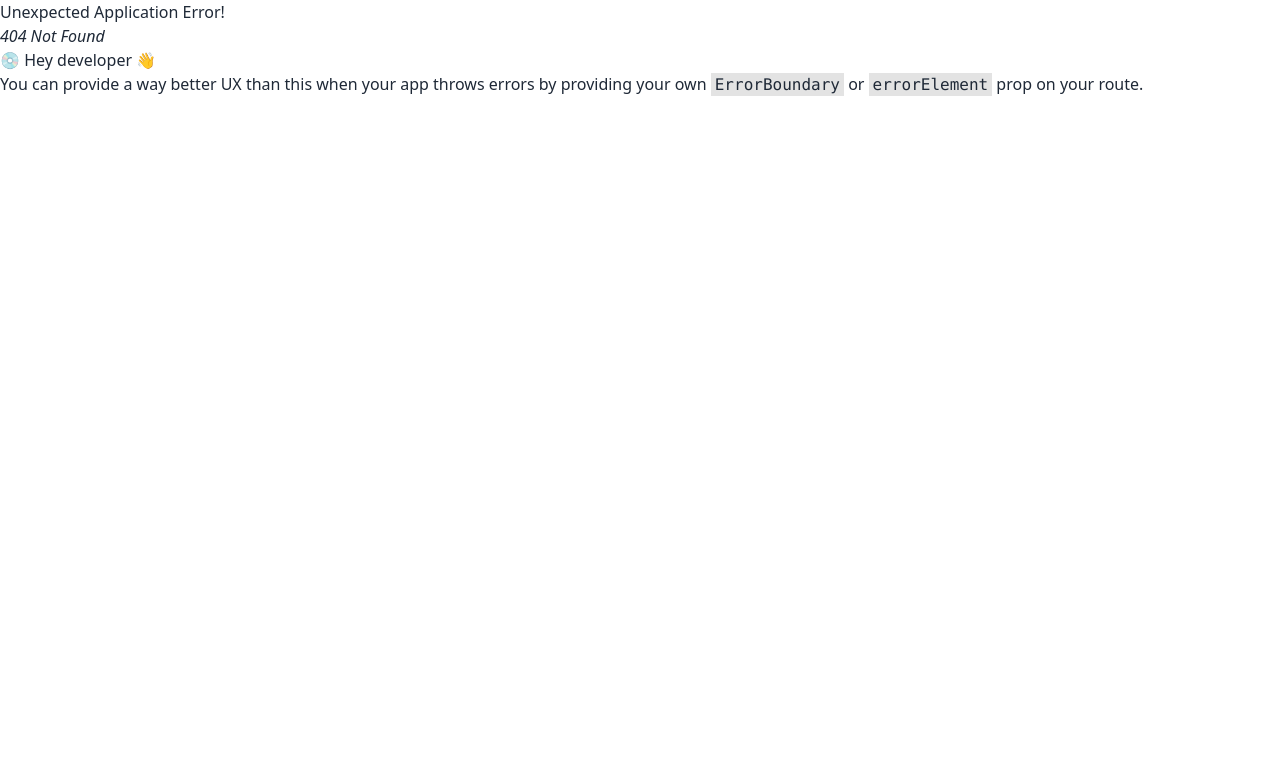
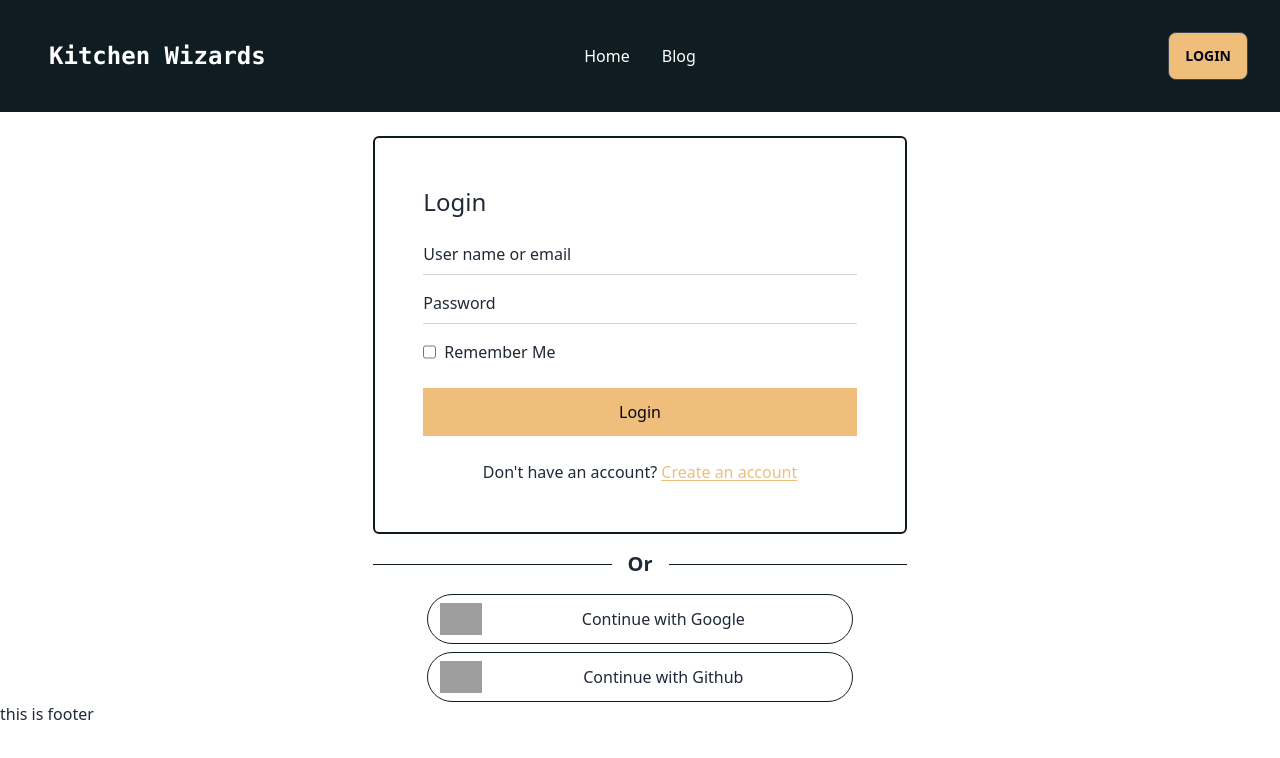
Before and after one commit to Tanjir-Hasan/kicten-wizards-server, a React (Vite) app: page /login in a window 1280 px wide. Before the commit this address had no page. Shown: the top 758 px of the page. Built offline with nearby package versions, Linux system fonts and the light colour scheme; grey boxes are pictures that could not be loaded.

Commit message:
login and register page added

```diff
--- a/src/components/Shared/ChefsFavourite/ChefsFavourite.jsx
+++ b/src/components/Shared/ChefsFavourite/ChefsFavourite.jsx
@@ -5,24 +5,26 @@ const ChefsFavourite = () => {
         <>
             <h1 className='text-5xl font-semibold font-mono text-white text-center bg-[#0F1D22] my-10 p-8'>Chef's Favorite</h1>
             <div className='px-8'>
-                <div className='flex items-center gap-16 border-4 border-[#0F1D22] hover:bg-[#C9AB81] transition duration-300 ease-in-out rounded-lg mb-4 p-4'>
+                <div className='lg:flex items-center gap-16 border-4 border-[#0F1D22] hover:bg-[#C9AB81] transition duration-300 ease-in-out rounded-lg mb-4 p-4'>
                     <img src="https://i.ibb.co/6n98zq5/f1.webp" alt="" className='h-72' />
-                    <h3 className='text-[#193844] font-semibold'>Seafood Paella</h3>
-                    <p className='border-l-4 border-[#0F1D22] p-3'>This dish is a Spanish delicacy that is loaded with seafood favorites that include mussels, clams, and shrimp. Infused with a rich saffron scent, this dish is loaded with the flavors of Spanish cuisine that is sure to make your mouth water. To enhance its best flavors, cook it on a grill in a large skillet to distribute the flavors evenly.</p>
+                    <div className=''>
+                        <h3 className='text-[#193844] font-semibold text-center py-3'>Seafood Paella</h3>
+                    </div>
+                    <p className='lg:border-l-4 border-[#0F1D22] px-3'>This dish is a Spanish delicacy that is loaded with seafood favorites that include mussels, clams, and shrimp. Infused with a rich saffron scent, this dish is loaded with the flavors of Spanish cuisine that is sure to make your mouth water. To enhance its best flavors, cook it on a grill in a large skillet to distribute the flavors evenly.</p>
                 </div>
-                <div className='flex items-center gap-16 border-4 border-[#0F1D22] hover:bg-[#C9AB81] transition duration-300 ease-in-out rounded-lg mb-4 p-4'>
-                    <p className='text-right border-r-4 border-[#0F1D22] p-3'>Gozleme is a Turkish dish that everyone who has tried it adores. Locally, it is a dish that causes long lines at street vendor stalls due to its addictive nature and mouthwatering food combinations. It is a dish that features a golden flatbread stuffed with fillings that range from meats to vegetables, making for a creamy street food dish that tastes amazing.</p>
-                    <h3 className='text-[#193844] font-semibold'>Gozleme</h3>
+                <div className='lg:flex items-center gap-16 border-4 border-[#0F1D22] hover:bg-[#C9AB81] transition duration-300 ease-in-out rounded-lg mb-4 p-4'>
+                    <p className='lg:text-right lg:border-r-4 border-[#0F1D22] p-3'>Gozleme is a Turkish dish that everyone who has tried it adores. Locally, it is a dish that causes long lines at street vendor stalls due to its addictive nature and mouthwatering food combinations. It is a dish that features a golden flatbread stuffed with fillings that range from meats to vegetables, making for a creamy street food dish that tastes amazing.</p>
+                    <h3 className='text-[#193844] font-semibold text-center py-3'>Gozleme</h3>
                     <img src="https://i.ibb.co/fxVtLq0/20230313001433-gozleme.webp" alt="" className='h-72' />
                 </div>
-                <div className='flex items-center gap-16 border-4 border-[#0F1D22] hover:bg-[#C9AB81] transition duration-300 ease-in-out rounded-lg mb-4 p-4'>
+                <div className='lg:flex items-center gap-16 border-4 border-[#0F1D22] hover:bg-[#C9AB81] transition duration-300 ease-in-out rounded-lg mb-4 p-4'>
                     <img src="https://i.ibb.co/qjkQG6z/f4-jgp.webp" alt="" className='h-72' />
-                    <h3 className='text-[#193844] font-semibold'>Butter Chicken</h3>
-                    <p className='border-l-4 border-[#0F1D22] p-3'>When people think of Indian cuisine, the first dish that comes to mind is butter chicken. Known colloquially as murgh or chicken makhani, this is the ultimate Indian dish that will keep your taste buds wanting for more. The dish features grilled seasoned chicken simmered in a spicy and buttery tomato gravy. Often paired with Indian breads like roti or naan, this mouthwatering dish is a great choice for those craving a sweet and spicy delicacy.</p>
+                    <h3 className='text-[#193844] font-semibold text-center py-3'>Butter Chicken</h3>
+                    <p className='lg:border-l-4 border-[#0F1D22] p-3'>When people think of Indian cuisine, the first dish that comes to mind is butter chicken. Known colloquially as murgh or chicken makhani, this is the ultimate Indian dish that will keep your taste buds wanting for more. The dish features grilled seasoned chicken simmered in a spicy and buttery tomato gravy. Often paired with Indian breads like roti or naan, this mouthwatering dish is a great choice for those craving a sweet and spicy delicacy.</p>
                 </div>
-                <div className='flex items-center gap-16 border-4 border-[#0F1D22] hover:bg-[#C9AB81] transition duration-300 ease-in-out rounded-lg mb-4 p-4'>
-                    <p className='text-right border-r-4 border-[#0F1D22] p-3'>Pad Thai is a traditional dish served in Thailand that has quickly become a well-loved dish across the globe. It is a flavor filled fry dish that consists of rice noodles, meat (chicken or pork), dried shrimp, tofu, bean sprouts, and eggs. It is a dish that aces the sweet, sour, and salty combo, making it an addictive dish that is simply hard to pass on.</p>
-                    <h3 className='text-[#193844] font-semibold'>Pad Thai</h3>
+                <div className='lg:flex items-center gap-16 border-4 border-[#0F1D22] hover:bg-[#C9AB81] transition duration-300 ease-in-out rounded-lg mb-4 p-4'>
+                    <p className='lg:text-right lg:border-r-4 border-[#0F1D22] p-3'>Pad Thai is a traditional dish served in Thailand that has quickly become a well-loved dish across the globe. It is a flavor filled fry dish that consists of rice noodles, meat (chicken or pork), dried shrimp, tofu, bean sprouts, and eggs. It is a dish that aces the sweet, sour, and salty combo, making it an addictive dish that is simply hard to pass on.</p>
+                    <h3 className='text-[#193844] font-semibold text-center py-3'>Pad Thai</h3>
                     <img src="https://i.ibb.co/ZmtRMG7/f3.webp" alt="" className='h-72' />
                 </div>
             </div>
--- a/src/components/Shared/DynamicChef/DynamicChef.jsx
+++ b/src/components/Shared/DynamicChef/DynamicChef.jsx
@@ -15,7 +15,7 @@ const DynamicChef = ({ chef }) => {
                     <p>Likes {likes}</p>
                     <div className="card-actions justify-end">
                         <Link to={`/data/${chef_id}`}>
-                            <button className="btn btn-primary">View Recipes</button>
+                            <button className="btn bg-[#eebe7a] hover:bg-[#C9AB81] border-none">View Recipes</button>
                         </Link>
                     </div>
                 </div>
--- a/src/components/Shared/Header/Header.jsx
+++ b/src/components/Shared/Header/Header.jsx
@@ -23,7 +23,7 @@ const Header = () => {
             </div>
             <div className="navbar-end">
                 <a
-                    className="btn bg-[#eebe7a] hover:bg-[#C9AB81]"
+                    className="btn text-slate-950 bg-[#eebe7a] hover:bg-[#f2d3a8]"
                 >Login</a>
             </div>
         </div>
--- /dev/null
+++ b/src/components/Shared/Login/Login/Login.jsx
@@ -0,0 +1,44 @@
+import React from 'react';
+import { Link } from 'react-router-dom';
+
+const Login = () => {
+    return (
+        <div>
+            <div className='w-5/12 mx-auto border-2 border-[#0F1D22] rounded-md mt-6 p-12'>
+                <h3 className='text-2xl font-medium mb-6'>Login</h3>
+                <div className='flex flex-col'>
+                    <input type="email" name="" id="" placeholder='User name or email' className='placeholder-gray-800 border-b border-gray-300 outline-none mb-4 pb-2' />
+                    <input type="password" name="" id="" placeholder='Password' className='placeholder-gray-800 border-b border-gray-300 outline-none mb-4 pb-2' />
+                    <div className='inline-flex gap-2'>
+                        <input type="checkbox" name="" id="" />
+                        <p>Remember Me</p>
+                    </div>
+                    <button className='text-slate-950 bg-[#eebe7a] hover:bg-[#f2d3a8] my-6 py-3'>Login</button>
+                    <p className='text-center'>Don't have an account? <Link to="/register" className='text-[#eebe7a] hover:text-[#f2d3a8] underline underline-offset-2'>Create an account</Link></p>
+                </div>
+            </div>
+            <div className="flex items-center w-5/12 mx-auto py-4">
+                <div className="flex-grow h-px bg-[#0F1D22]"></div>
+                <span className="flex-shrink text-xl px-4 font-bold">Or</span>
+                <div className="flex-grow h-px bg-[#0F1D22]"></div>
+            </div>
+            <div className='flex flex-col gap-2 w-4/12 mx-auto'>
+                <button className='flex items-center border border-[#0F1D22] rounded-full p-2'>
+                    <img src="https://i.ibb.co/TTGM1hm/google.png
+https://i.ibb.co/T8KScYH/github.png" className='h-8 ml-1' alt="" />
+                    <span class="text-center flex-1">
+                        Continue with Google
+                    </span>
+                </button>
+                <button className='flex items-center border border-[#0F1D22] rounded-full p-2'>
+                    <img src="https://i.ibb.co/T8KScYH/github.png" className='h-8 ml-1' alt="" />
+                    <span class="text-center flex-1">
+                        Continue with Github
+                    </span>
+                </button>
+            </div>
+        </div>
+    );
+};
+
+export default Login;
--- /dev/null
+++ b/src/components/Shared/Login/Register/Register.jsx
@@ -0,0 +1,22 @@
+import React from 'react';
+import { Link } from 'react-router-dom';
+
+const Register = () => {
+    return (
+        <div>
+            <div className='w-5/12 mx-auto border-2 border-[#0F1D22] rounded-md mt-6 p-12'>
+                <h3 className='text-2xl font-medium mb-6'>Create an account</h3>
+                <div className='flex flex-col'>
+                    <input type="text" name="" id="" placeholder='Your Name' className='placeholder-gray-800 border-b border-gray-300 outline-none mb-4 pb-2' />
+                    <input type="text" name="" id="" placeholder='Photo URL' className='placeholder-gray-800 border-b border-gray-300 outline-none mb-4 pb-2' />
+                    <input type="email" name="" id="" placeholder='Enter your email' className='placeholder-gray-800 border-b border-gray-300 outline-none mb-4 pb-2' />
+                    <input type="password" name="" id="" placeholder='Password' className='placeholder-gray-800 border-b border-gray-300 outline-none mb-4 pb-2' />
+                    <button className='text-slate-950 bg-[#eebe7a] hover:bg-[#f2d3a8] my-6 py-3'>Register</button>
+                    <p className='text-center'>Already have an account? <Link to="/login" className='text-[#eebe7a] hover:text-[#f2d3a8] underline underline-offset-2 '>Login</Link></p>
+                </div>
+            </div>
+        </div>
+    );
+};
+
+export default Register;
```
Also changed, not shown: src/main.jsx (+10 -0 lines).
